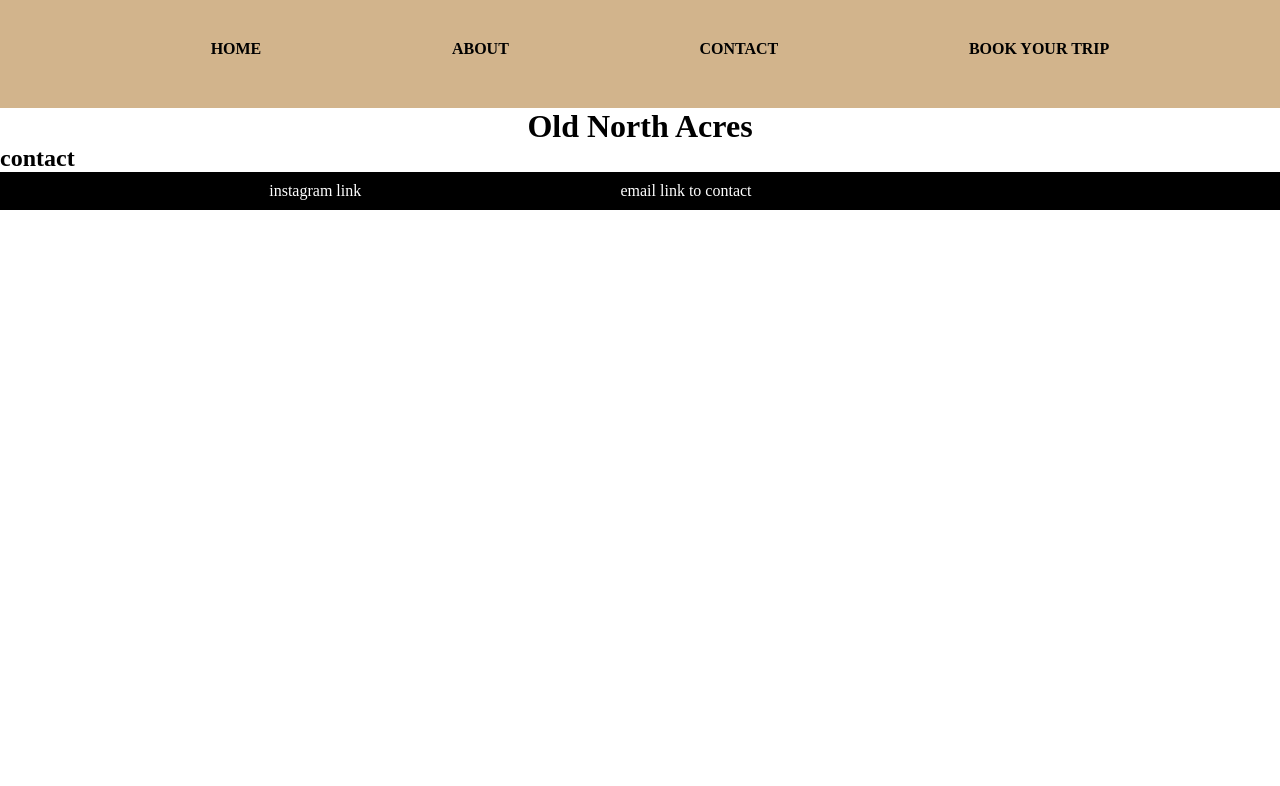
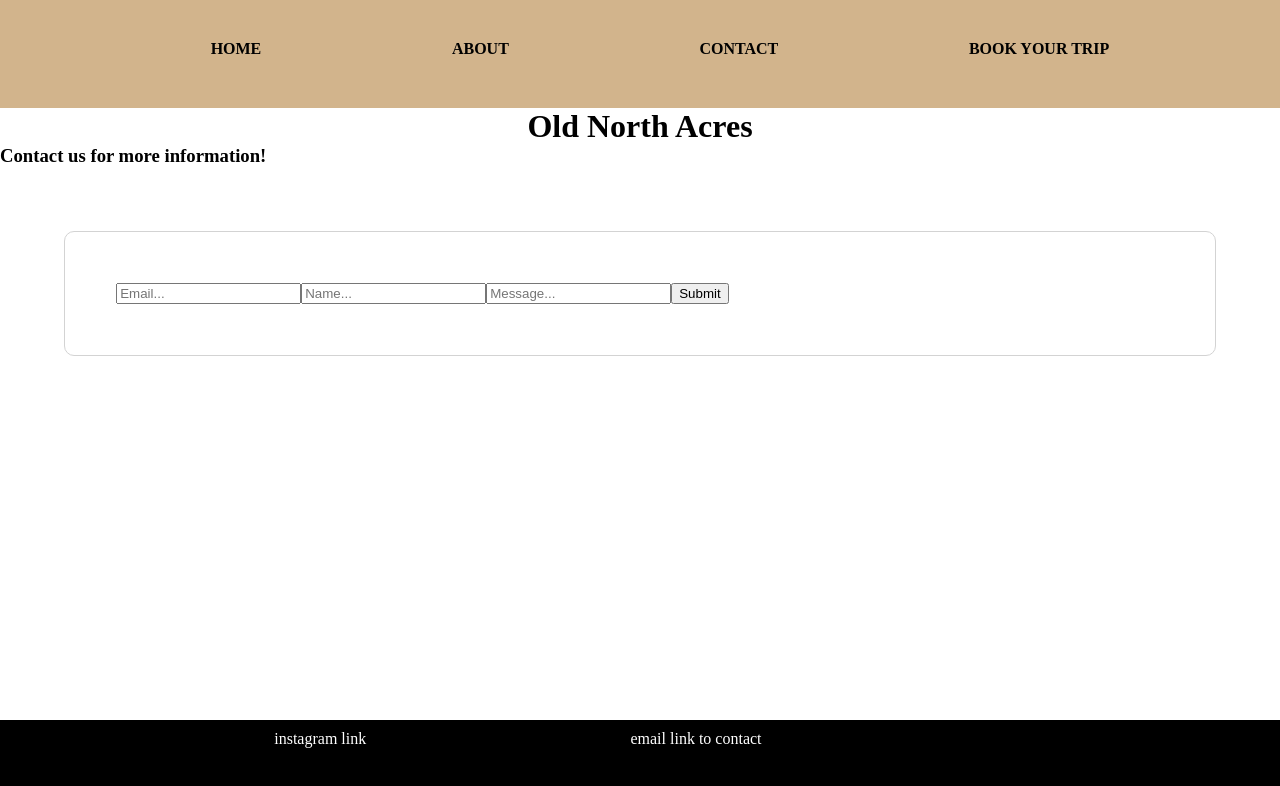
Before and after one commit to troymeeker/old-north-acres, a React (Create React App) app in the folder client/: page /contact in a window 1280 px wide. Shown: the top 786 px of the page. Built offline with nearby package versions, Linux system fonts and the light colour scheme.

Commit message:
footer and contact form added

```diff
--- a/client/src/components/Contact.js
+++ b/client/src/components/Contact.js
@@ -1,9 +1,64 @@
 import React from 'react'
 
 function Contact(){
+
+    function handleOnSubmit(e){
+        e.preventDefault();
+        console.log('submit');
+
+    }
     return(
        <div>
-        <h2>contact</h2>
+        <h3>Contact us for more information!</h3>
+        <form onSubmit={handleOnSubmit} className="form">
+            <input
+
+                label='Email'
+                name='user_email'
+                placeholder='Email...'
+                required
+
+          />
+           <input
+                label='Name'
+                name='user_name'
+                placeholder='Name...'
+                required
+          />
+           <input
+                label='Message'
+                name='user_message'
+                placeholder='Message...'
+                required
+          />
+        {/* <Form.Field
+        //   id=’form-input-control-email'
+        //   control={Input}
+        //
+        //   icon=’mail’
+        //   iconPosition=’left’
+        />
+        <Form.Field
+        //   id=’form-input-control-last-name’
+        //   control={Input}
+        //   label=’Name’
+        //   name=’user_name’
+        //   placeholder=’Name…’
+        //   required
+        //   icon=’user circle’
+        //   iconPosition=’left’
+        />
+        <Form.Field
+        //   id=’form-textarea-control-opinion’
+        //   control={TextArea}
+        //   label=’Message’
+        //   name=’user_message’
+        //   placeholder=’Message…’
+        //   required
+        /> */}
+        <button type='submit' color='green'>Submit</button>
+      </form>
+
       </div>
     )
 
--- a/client/src/css/index.css
+++ b/client/src/css/index.css
@@ -31,10 +31,21 @@
     text-align: center;
     margin:20px;
 }
+.form{
+    border: 1px solid lightgray;
+    border-radius: 10px;
+    padding: 4%;
+    margin:5%;
+
+}
 .footer{
     background-color: black;
     color:white;
     display: flex;
     justify-content: space-evenly;
     padding:10px;
+    position: absolute;
+    top:90%;
+    width: 100vw;
+    height: 8vh;
 }
```
